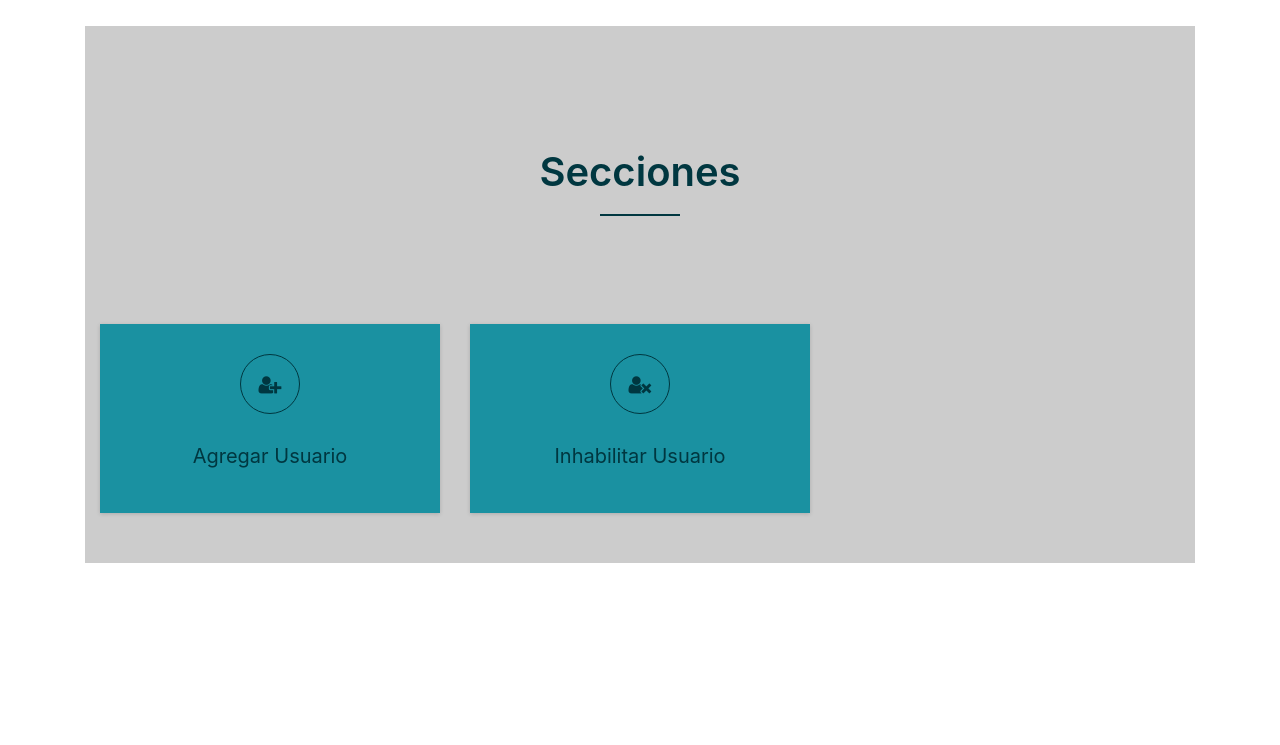
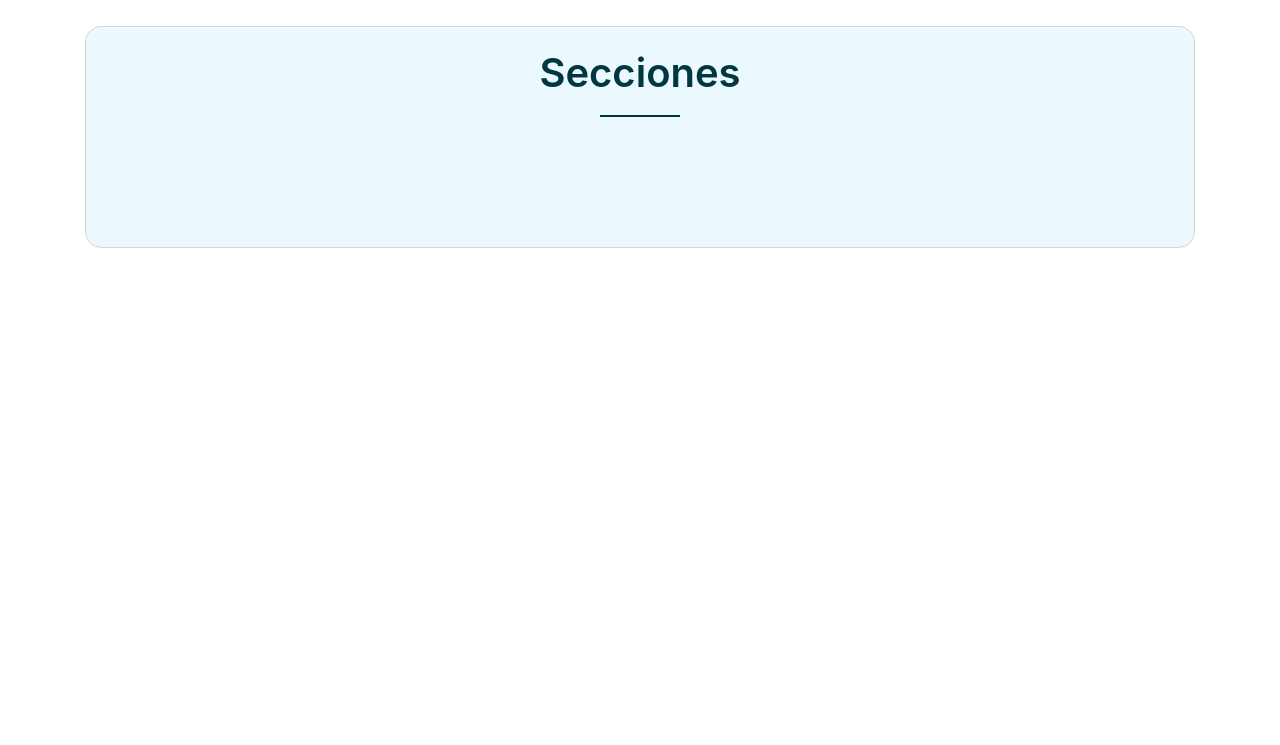
Before and after one commit to Pastorsin/orquesta-escuela-berisso, a Flask app: template flaskps/templates/home/secciones.html in a window 1280 px wide. Shown: the part 52-797 px from the top of the page. Run offline with Flask 2, Linux system fonts and the light colour scheme; the template is opened without the code that fills it, so the values that code supplies are empty; some libraries are stand-ins or nearby versions.

Commit message:
secciones terminadas

```diff
--- a/flaskps/models/user.py
+++ b/flaskps/models/user.py
@@ -1,3 +1,4 @@
+import itertools
 from flaskps.extensions.bcrypt import bcrypt as bc
 from flaskps.extensions.db import db
 from datetime import datetime
@@ -95,3 +96,8 @@ class User(db.Model):
     def has_permission(self, permission_name):
         permissions = map(lambda rol: rol.has_permission(permission_name), self.roles)
         return any(permissions)
+
+    def permissions(self):
+        roles_permissions = map(lambda rol: rol.permissions, self.roles)
+        flat_permissions = itertools.chain(*roles_permissions)
+        return set(flat_permissions)
--- a/flaskps/static/home/sections.css
+++ b/flaskps/static/home/sections.css
@@ -46,8 +46,9 @@
     margin-bottom:100px;
 }
 .services {
-	/*background-color: #FBFBFB;*/
-	background-color: #ccc;
+	background-color: #ebf9ff;
+	border-radius: 1em;
+  	border: 1px solid #d3dadc;
 }
 
 .row a{
@@ -96,8 +97,6 @@
 }
 .single-service:hover {
 	box-shadow: 1px 3px 10px 0 rgba(0, 0, 0, 0.10);
-	width: 360px;
-	height: 210px;
 	text-decoration: none;
 	transform: scale(1.05);
 }
--- /dev/null
+++ b/flaskps/static/home/sections.js
@@ -0,0 +1,38 @@
+$(document).ready(() => {
+	const section = Array.from($(".section"));
+
+	const data = {
+		'user_new' : {
+			'name' : 'Crear usuario',
+			'icon' : 'fa-user-plus',
+			'url'  : 'usuarios/new'
+		},
+		'user_index' : {
+			'name' : 'Listado de usuarios',
+			'icon' : 'fa-users',
+			'url'  : 'usuarios'
+		},
+		'webconfig_update' : {
+			'name' : 'Configuración',
+			'icon' : 'fa-cogs',
+			'url'  : 'configuracion'
+		}
+	}
+
+	section.forEach((item) => {
+		const titleSelector = item.querySelector(".item-title")
+		const iconSelector = item.querySelector(".item-icon")
+		const urlSelector = item.querySelector(".item-url")
+
+
+		let sectionItem = data[item.id]
+		if (sectionItem) {
+			titleSelector.textContent = sectionItem.name;
+			iconSelector.classList.add(sectionItem.icon);
+			urlSelector.setAttribute("href", sectionItem.url);
+		} else {
+			item.remove();
+		}
+
+	});
+});
--- a/flaskps/templates/home/secciones.html
+++ b/flaskps/templates/home/secciones.html
@@ -6,9 +6,18 @@
    {{ super() }}
 {% endblock%}
 
+{% block script %}
+   <script type="text/javascript" src="{{url_for('static', filename='home/sections.js')}}"></script>
+{% endblock %}
+
+{% block font %}
+   <link rel='stylesheet' href='https://use.fontawesome.com/releases/v5.7.0/css/all.css' integrity='sha384-lZN37f5QGtY3VHgisS14W3ExzMWZxybE1SJSEsQp9S+oqd12jhcu+A56Ebc1zFSJ' crossorigin='anonymous'>
+{% endblock %}
+
+
 {% block content %}
 	<div id="section-container">
-		<section class="services pt-100 pb-50" id="services">
+		<section class="services" id="services">
          <div class="container">
             <div class="row">
                <div class="col-xl-6 mx-auto text-center">
@@ -18,22 +27,16 @@
                </div>
             </div>
             <div class="row">
-               <div class="col-lg-4 col-md-6">
+               {% for permission in current_user.permissions() %}
+               <div class="col-lg-4 col-md-6 section" id="{{permission.name}}">
                   <!-- Single Service -->
-                  <a href="">
+                  <a class="item-url">
                   <div class="single-service">
-                     <i class="fa fa-user-plus"></i>
-                     <h4>Agregar Usuario</h4>
+                     <i class="fa item-icon fas"></i>
+                     <h4 class="item-title"></h4>
                   </div></a>
                </div>
-               <div class="col-lg-4 col-md-6">
-                  <!-- Single Service -->
-                  <a href="">
-                  <div class="single-service">
-                     <i class="fa fa-user-times"></i>
-                     <h4>Inhabilitar Usuario</h4>
-                  </div></a>
-               </div>
+               {% endfor %}
             </div>
          </div>
       </section>
```
